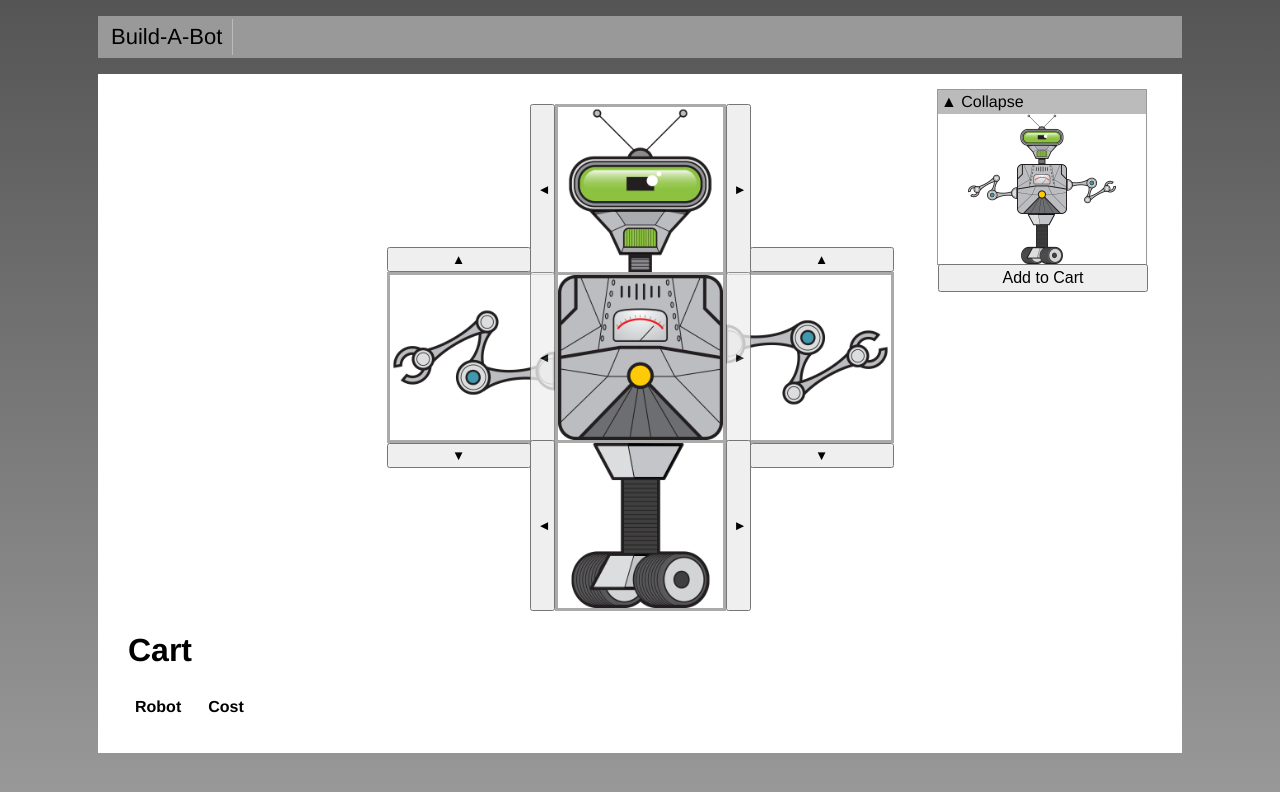
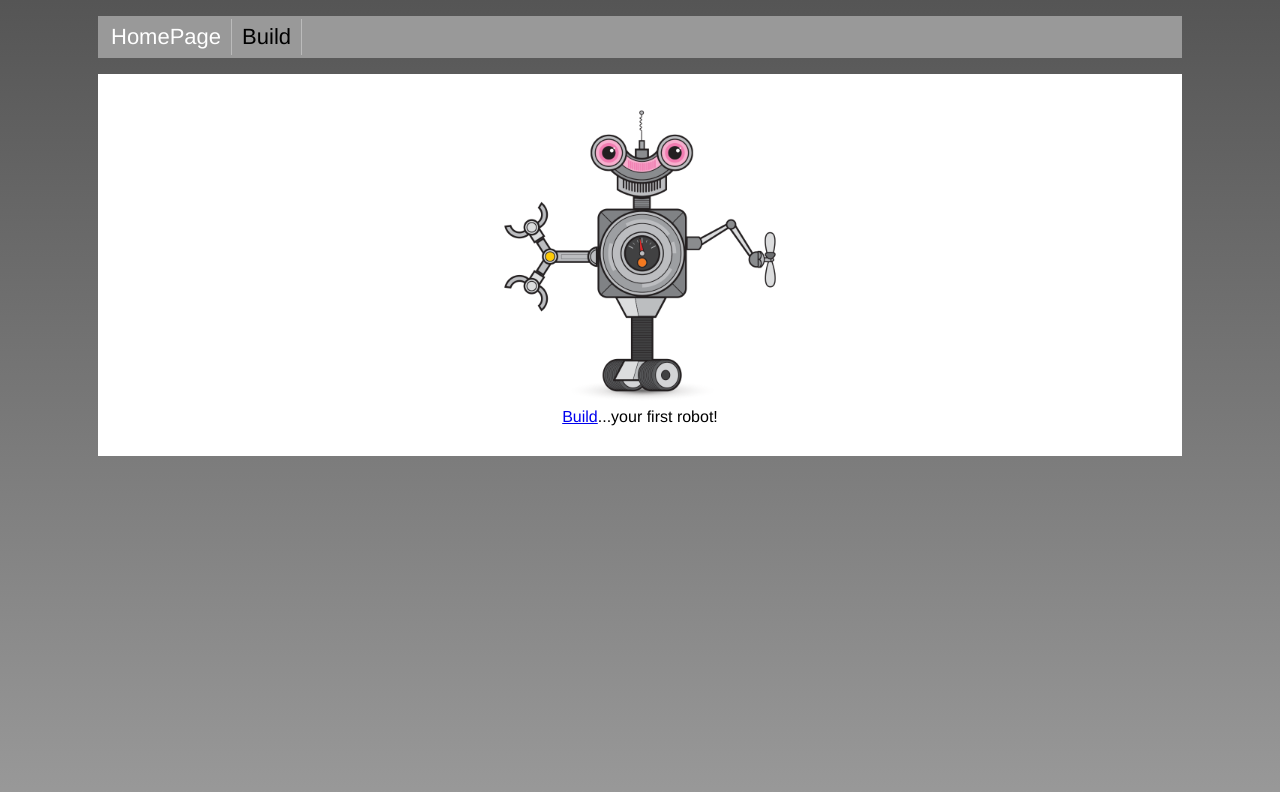
Before and after one commit to DouglasPonce85/vue-robot-builder, a Vue app: page /#/ in a window 1280 px wide. Shown: the top 792 px of the page. Built offline with nearby package versions, Linux system fonts and the light colour scheme.

Commit message:
Adding Route-Navigation

```diff
--- a/package.json
+++ b/package.json
@@ -9,7 +9,8 @@
   },
   "dependencies": {
     "core-js": "^3.6.4",
-    "vue": "^2.6.11"
+    "vue": "^2.6.11",
+    "vue-router": "^3.1.6"
   },
   "devDependencies": {
     "@vue/cli-plugin-babel": "~4.3.0",
--- a/src/App.vue
+++ b/src/App.vue
@@ -3,24 +3,24 @@
     <header>
       <nav>
         <ul>
-          <li class="nav-item">Build-A-Bot</li>
+          <li class="nav-item">
+            <router-link class="nav-link" :to="{name: 'Home'}" exact>HomePage</router-link>
+          </li>
+          <li class="nav-item">
+            <router-link class="nav-link" :to="{name: 'Build'}" exact>Build</router-link>
+          </li>
         </ul>
       </nav>
     </header>
     <main>
-      <RobotBuilder />
+      <router-view />
     </main>
   </div>
 </template>
 
 <script>
-import RobotBuilder from "./build/RobotBuilder.vue";
-
 export default {
-  name: "App",
-  components: {
-    RobotBuilder
-  }
+  name: "App"
 };
 </script>
 
@@ -58,4 +58,11 @@ ul {
   vertical-align: middle;
   height: 30px;
 }
+.nav-link {
+  text-decoration: none;
+  color: inherit;
+}
+.router-link-active {
+  color: white;
+}
 </style>
--- a/src/home/HomePage.vue
+++ b/src/home/HomePage.vue
@@ -1,10 +1,10 @@
 <template>
   <div class="home">
     <div>
-      <img class="robot" src="../assets/robot-home.png" aria-hidden="true" />
+      <img class="robot" src="../data/images/robot-home.png" aria-hidden="true" />
     </div>
     <div class="get-started">
-      <a href>Get Started</a> building your first robot!
+      <router-link to="/build">Build</router-link>...your first robot!
     </div>
   </div>
 </template>
--- a/src/main.js
+++ b/src/main.js
@@ -1,8 +1,11 @@
 import Vue from 'vue'
 import App from './App.vue'
+
+import router from './router';
 
 Vue.config.productionTip = false
 
 new Vue({
   render: h => h(App),
+  router
 }).$mount('#app')
--- /dev/null
+++ b/src/parts/PartInfo.vue
@@ -0,0 +1,29 @@
+<template>
+  <div>
+    <h1>{{ part.title }}</h1>
+    <div>{{ part.description }}</div>
+  </div>
+</template>
+
+<script>
+import parts from "../data/parts";
+
+export default {
+  name: "PartInfo",
+  props: {
+    partType: { type: String },
+    id: {
+      type: [Number, String],
+      validator(value) {
+        return Number.isInteger(Number(value));
+      }
+    }
+  },
+  computed: {
+    part() {
+      const { partType, id } = this;
+      return parts[partType].find(part => part.id === +id);
+    }
+  }
+};
+</script>
--- /dev/null
+++ b/src/router/index.js
@@ -0,0 +1,27 @@
+import Vue from 'vue';
+import Router from 'vue-router';
+
+import HomePage from '../home/HomePage.vue';
+import RobotBuilder from '../build/RobotBuilder.vue';
+import PartInfo from '../parts/PartInfo.vue';
+
+Vue.use(Router);
+
+export default new Router({
+    routes: [
+        {
+            path: '/',
+            name: 'Home',
+            component: HomePage
+        }, {
+            path: '/build',
+            name: 'Build',
+            component: RobotBuilder
+        }, {
+            path: '/parts/:partType/:id',
+            name: 'Parts',
+            component: PartInfo,
+            props: true
+        }
+    ]
+})
```
Also changed, not shown: src/build/PartSelector.vue, 1 other file (tests, documents, lock files or other folders).
